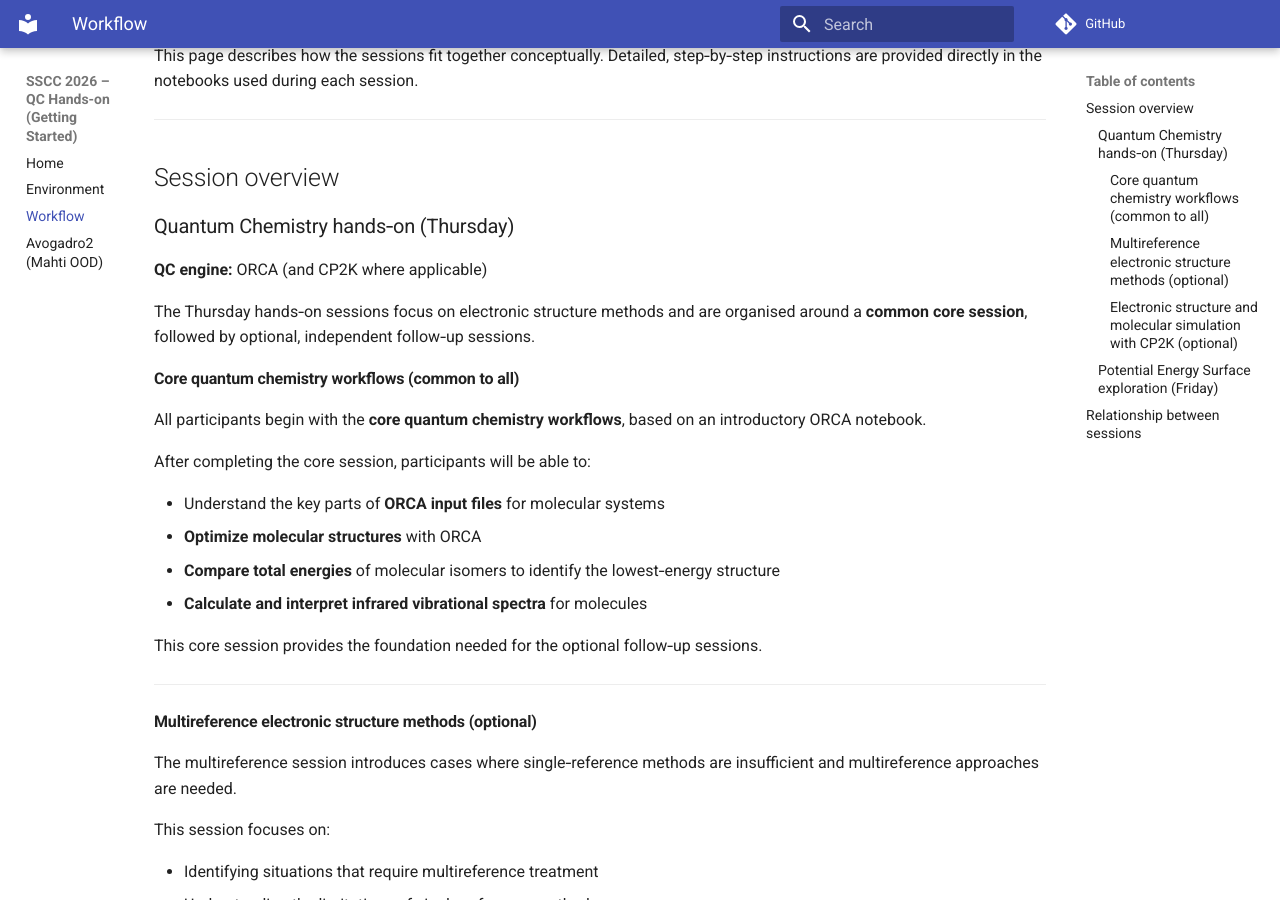
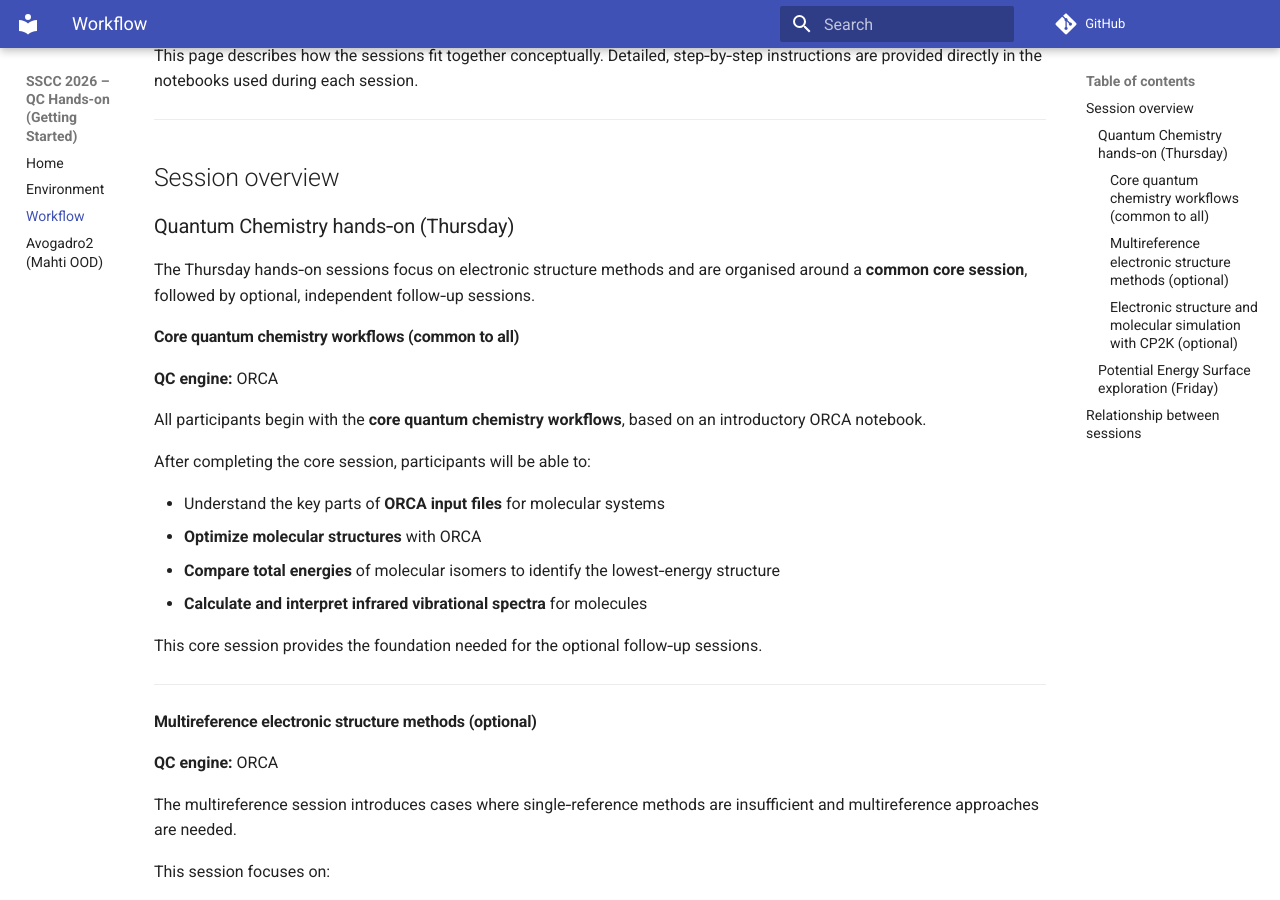
Before and after one commit to nruneberg/sscc2026-qc-getting-started, an MkDocs documentation site: the page built from docs/workflow.md, in a window 1280 px wide and 900 px high, scrolled down 204 px. Built offline with MkDocs 1.6.1 and Material for MkDocs 9.7.7, drawn with Linux system fonts in a browser that asks for light colours; comment, search, counter and statistics services are not loaded.

Commit message:
QC engine in workflow

```diff
--- a/docs/workflow.md
+++ b/docs/workflow.md
@@ -13,13 +13,13 @@ in the notebooks used during each session.
 ## Session overview
 
 ### Quantum Chemistry hands‑on (Thursday)
-**QC engine:** ORCA (and CP2K where applicable)
 
 The Thursday hands‑on sessions focus on electronic structure methods
 and are organised around a **common core session**, followed by
 optional, independent follow‑up sessions.
 
 #### Core quantum chemistry workflows (common to all)
+**QC engine:** ORCA
 
 All participants begin with the **core quantum chemistry workflows**,
 based on an introductory ORCA notebook.
@@ -38,6 +38,7 @@ follow‑up sessions.
 ---
 
 #### Multireference electronic structure methods (optional)
+**QC engine:** ORCA
 
 The multireference session introduces cases where single‑reference
 methods are insufficient and multireference approaches are needed.
```
